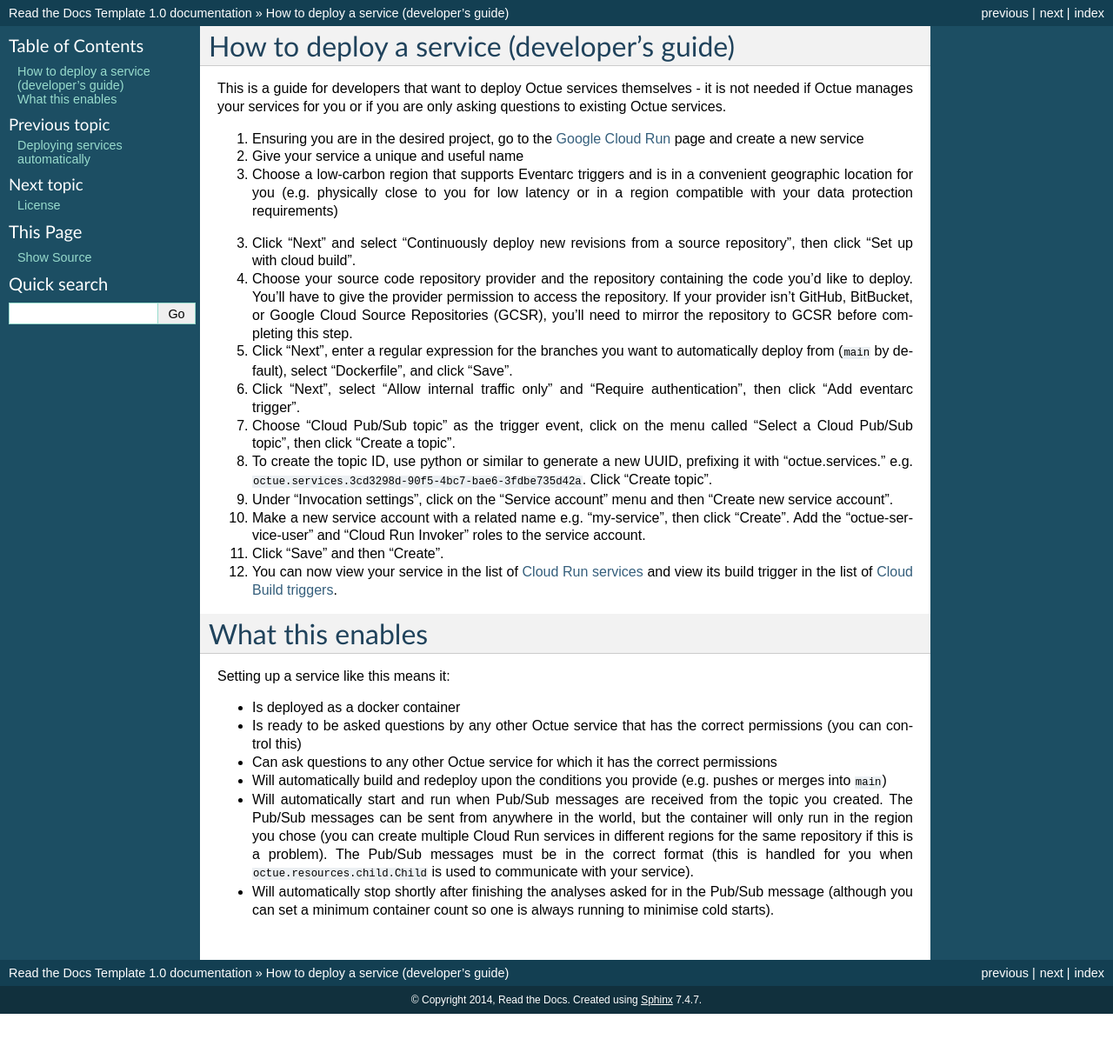
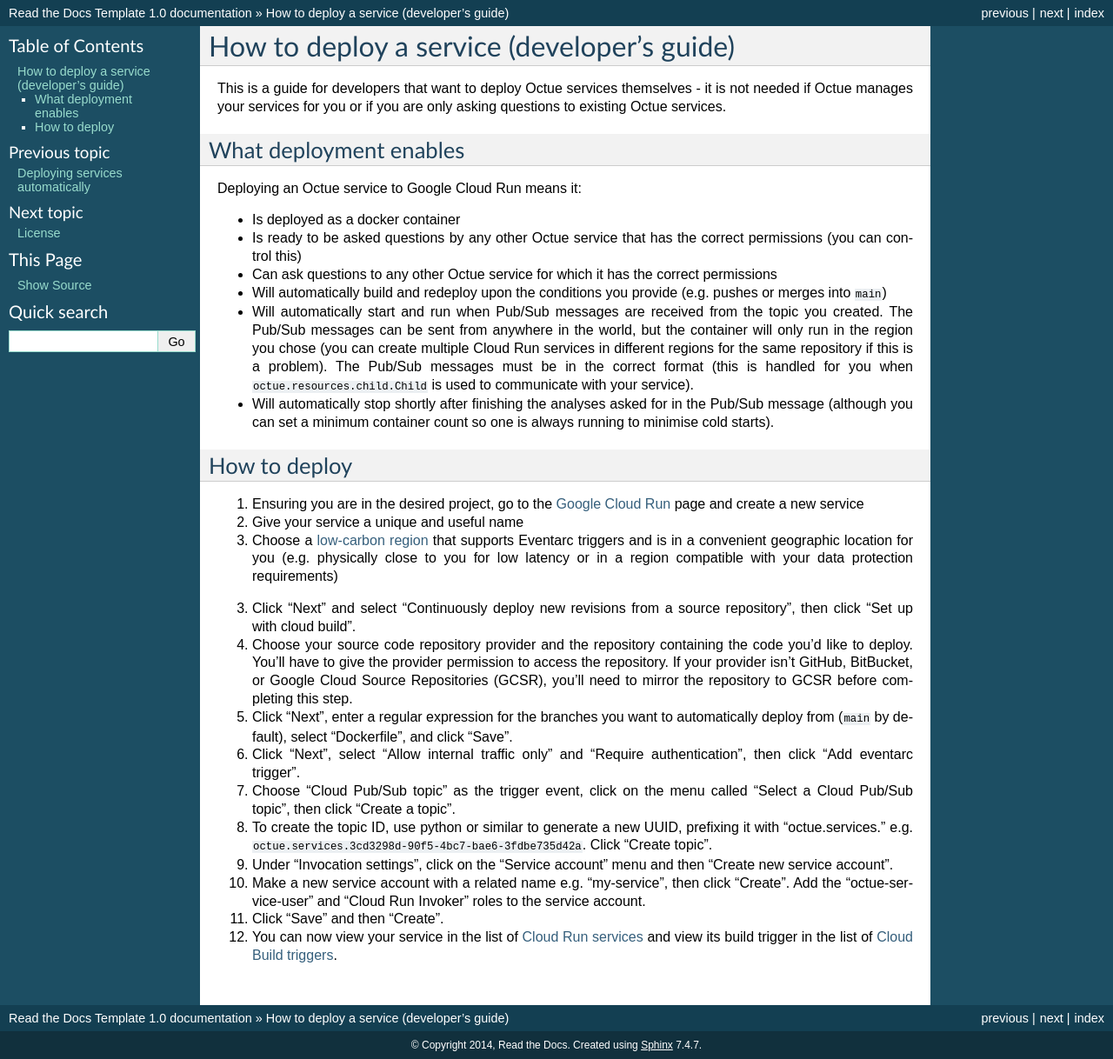
Before and after one commit to octue/octue-sdk-python, a Sphinx documentation site: the page built from docs/source/deploying_services_advanced.rst, in a window 1280 px wide. Shown: the whole page at 87% size. Built offline with Sphinx 7.4.7, drawn with Linux system fonts in a browser that asks for light colours; before the commit the page ends 1166 px from its top, so only the background shows below that; some of the changed lines change nothing that is shown.

Commit message:
DOC: Link to low-carbon region info; reorder doc

```diff
--- a/docs/source/deploying_services_advanced.rst
+++ b/docs/source/deploying_services_advanced.rst
@@ -6,11 +6,30 @@
 This is a guide for developers that want to deploy Octue services themselves - it is not needed if Octue manages your
 services for you or if you are only asking questions to existing Octue services.
 
+What deployment enables
+-----------------------
+Deploying an Octue service to Google Cloud Run means it:
+
+* Is deployed as a docker container
+* Is ready to be asked questions by any other Octue service that has the correct permissions (you can control this)
+* Can ask questions to any other Octue service for which it has the correct permissions
+* Will automatically build and redeploy upon the conditions you provide (e.g. pushes or merges into ``main``)
+* Will automatically start and run when Pub/Sub messages are received from the topic you created. The Pub/Sub
+  messages can be sent from anywhere in the world, but the container will only run in the region you chose (you can
+  create multiple Cloud Run services in different regions for the same repository if this is a problem). The Pub/Sub
+  messages must be in the correct format (this is handled for you when ``octue.resources.child.Child`` is used to
+  communicate with your service).
+* Will automatically stop shortly after finishing the analyses asked for in the Pub/Sub message (although
+  you can set a minimum container count so one is always running to minimise cold starts).
+
+How to deploy
+-------------
 1. Ensuring you are in the desired project, go to the `Google Cloud Run <https://console.cloud.google.com/run>`_ page
    and create a new service
 2. Give your service a unique and useful name
-3. Choose a low-carbon region that supports Eventarc triggers and is in a convenient geographic location for you (e.g.
-   physically close to you for low latency or in a region compatible with your data protection requirements)
+3. Choose a `low-carbon region <https://cloud.google.com/sustainability/region-carbon#data>`_ that supports Eventarc
+   triggers and is in a convenient geographic location for you (e.g. physically close to you for low latency or in a
+   region compatible with your data protection requirements)
 3. Click "Next" and select "Continuously deploy new revisions from a source repository", then click "Set up with cloud
    build".
 4. Choose your source code repository provider and the repository containing the code you'd like to deploy. You'll have
@@ -29,20 +48,3 @@
 11. Click "Save" and then "Create".
 12. You can now view your service in the list of `Cloud Run services <https://console.cloud.google.com/run>`_ and view
     its build trigger in the list of `Cloud Build triggers <https://console.cloud.google.com/cloud-build>`_.
-
-=================
-What this enables
-=================
-Setting up a service like this means it:
-
-* Is deployed as a docker container
-* Is ready to be asked questions by any other Octue service that has the correct permissions (you can control this)
-* Can ask questions to any other Octue service for which it has the correct permissions
-* Will automatically build and redeploy upon the conditions you provide (e.g. pushes or merges into ``main``)
-* Will automatically start and run when Pub/Sub messages are received from the topic you created. The Pub/Sub
-  messages can be sent from anywhere in the world, but the container will only run in the region you chose (you can
-  create multiple Cloud Run services in different regions for the same repository if this is a problem). The Pub/Sub
-  messages must be in the correct format (this is handled for you when ``octue.resources.child.Child`` is used to
-  communicate with your service).
-* Will automatically stop shortly after finishing the analyses asked for in the Pub/Sub message (although
-  you can set a minimum container count so one is always running to minimise cold starts).
```
